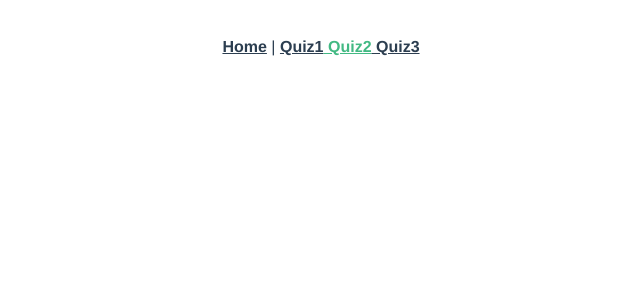
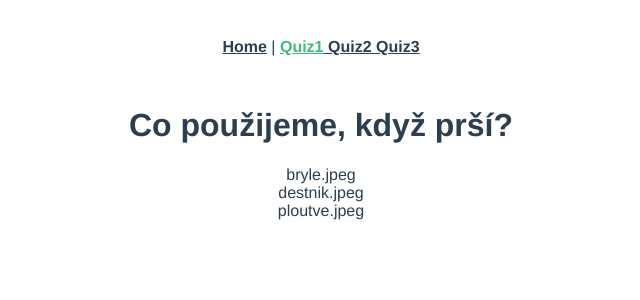
Before and after one commit to Adelas81/Appka, a Vue app: page /#/quiz/1/1 in a window 1280 px wide. Before the commit this address led to /#/quiz/2/2. Shown: the top 300 px of the page, without its empty margins (319-959 px from the left). Built offline with nearby package versions, Linux system fonts and the light colour scheme.

Commit message:
implementace quiz1

```diff
--- a/src/views/Quiz1.vue
+++ b/src/views/Quiz1.vue
@@ -1,31 +1,57 @@
 <template>
+  <div v-if="currentQuestion">
+    <h1> {{currentQuestion.question}} </h1>
+
+    <div v-for="(answer,index) in currentQuestion.answers" v-bind:key="index"> {{answer}}
+  </div>
+   </div>
 
 </template>
 
 <script>
 export default {
+
   data() {
     return {
-      questions: []
+      questions: [],
+      currentQuestion: null,
+
     }
   },
 
-  computed: {
-    question() {
-      return this.$route.params.question
-      console.log(question())
-    }
+  created() {
+    this.fetchData()
   },
-  created() {
-    console.log(this.$route.params.question)
 
-    fetch('/database/quiz1.json')
-    .then(response => response.json())
-    .then(data => {
-      this.questions = data;
-      console.log(this.questions)
-    })
+  watch: {
+    $route(to, from) {
+      this.showQuestion(to.params.question)
+    },
+
+
   },
+
+  methods: {
+
+    fetchData () {
+      this.error = null
+      fetch('/database/quiz1.json')
+      .then(response => response.json())
+      .then(data => {
+        this.questions = data.questions;
+        this.showQuestion(this.$route.params.question)
+
+      })
+    },
+    showQuestion(id) {
+      this.currentQuestion = this.questions[id]
+    },
+
+  }
+
+
+
+
 
 
 }
```
